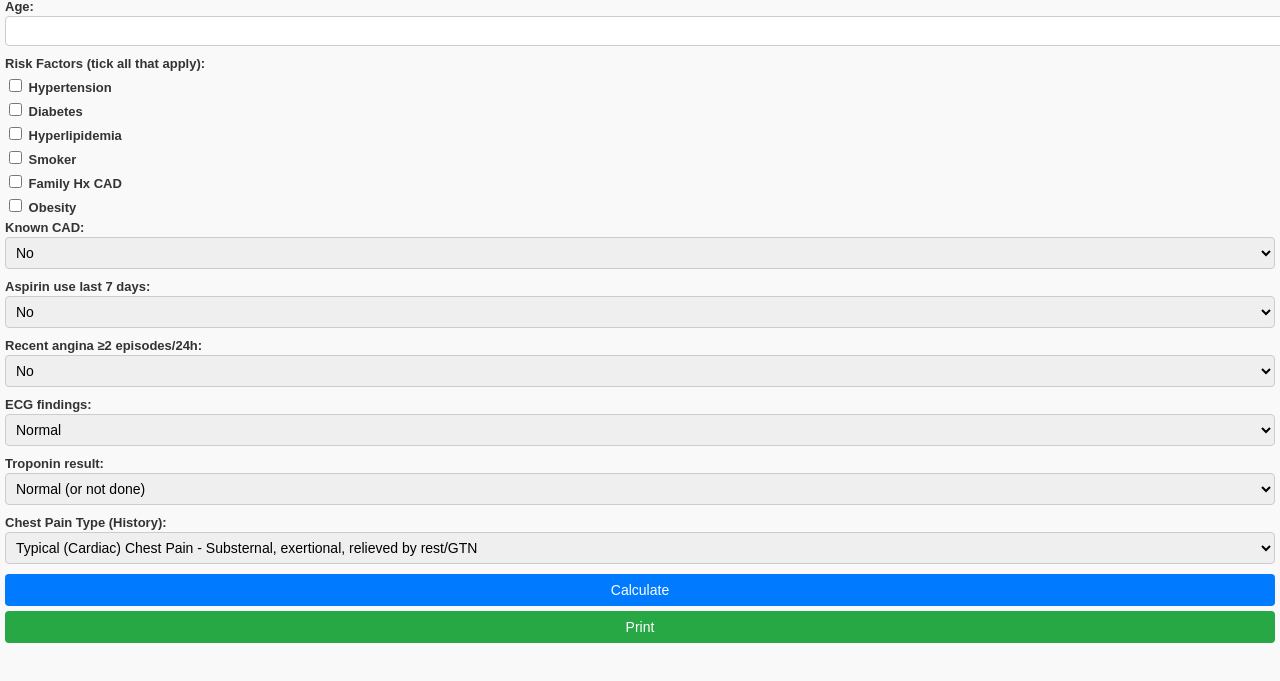
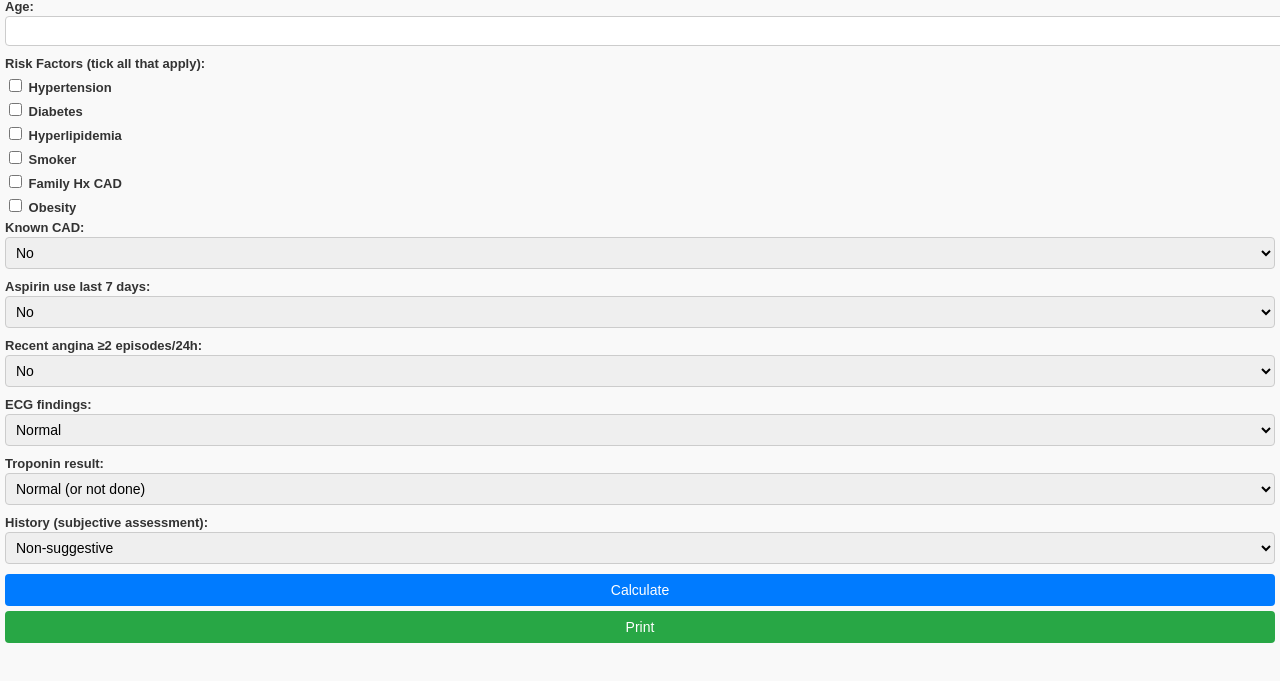
Before and after one commit to gunasegaran81/chest-pain-calculator-demo-, a plain HTML site: page index.html in a window 1280 px wide. Shown: the part 45-726 px from the top of the page. Drawn offline with Linux system fonts and the light colour scheme.

Commit message:
Update index.html

```diff
--- a/index.html
+++ b/index.html
@@ -1,7 +1,7 @@
 <!DOCTYPE html>
 <html>
 <head>
-<title>HEART & TIMI Risk Assessment</title>
+<title>HEART & TIMI ECG Corrected</title>
 <meta name="viewport" content="width=device-width, initial-scale=1.0">
 <style>
     body { font-family: Arial, sans-serif; margin: 5px; font-size: 14px; background-color: #f9f9f9; color: #333; }
@@ -71,11 +71,11 @@
         </select>
     </label>
 
-    <label>Chest Pain Type (History):
+    <label>History (subjective assessment):
         <select id="history">
-            <option value="2">Typical (Cardiac) Chest Pain - Substernal, exertional, relieved by rest/GTN</option>
-            <option value="1">Atypical Chest Pain - Missing one typical feature</option>
-            <option value="0">Non-cardiac Chest Pain - Explained by musculoskeletal/pleuritic/other</option>
+            <option value="0">Non-suggestive</option>
+            <option value="1">Mildly suggestive</option>
+            <option value="2">Highly suggestive</option>
         </select>
     </label>
 
@@ -105,7 +105,7 @@ function calculate() {
     let troponin = parseInt(document.getElementById('troponin').value);
     let history = parseInt(document.getElementById('history').value);
 
-    // ECG scoring: HEART 1 for non-specific, 2 for ST depression; TIMI 1 for ST depression only
+    // ECG contribution
     let ecgHeart = (ecg === 1) ? 1 : (ecg === 2) ? 2 : 0;
     let ecgTimi = (ecg === 2) ? 1 : 0;
 
```
